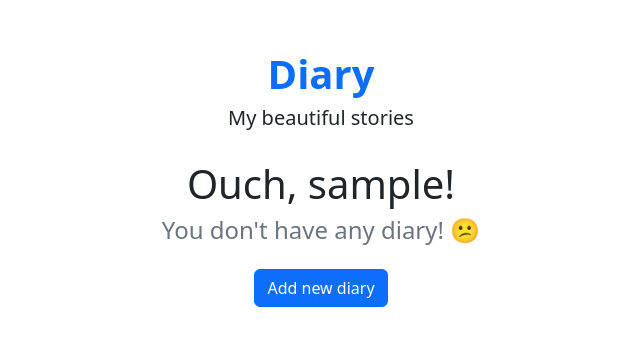
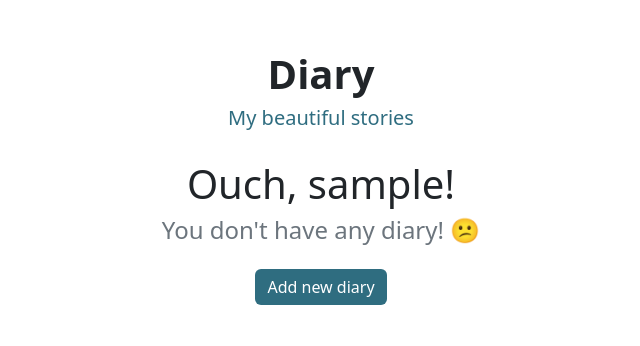
Before and after one commit to AliaWidyanita/joyfultimes, a Django app: page /diary/ in a window 1280 px wide. Shown: the part 54-400 px from the top of the page, without its empty margins (319-959 px from the left). Run offline with Django 4.2, Linux system fonts and the light colour scheme; the visitor is signed in with stand-in values (Sample User, id 1); data that the repository does not hold is empty.

Commit message:
update color

```diff
--- a/diary/templates/detail.html
+++ b/diary/templates/detail.html
@@ -14,8 +14,8 @@
     <div id="body-div" style="margin-bottom: 50px;"></div>
 
     <div style="margin:0px 0px 0px 0px">
-        <a href="{% url 'diary:show_diary'%}" style="cursor: pointer;"><button type="button" class="btn btn-secondary">Back</button></a>
-        <a href="{% url 'diary:edit' id %}" style="cursor: pointer;"><button type="button" class="btn btn-primary" style="margin: 0px 20px 0px 5px;">Edit</button></a>
+        <a href="{% url 'diary:show_diary'%}" style="cursor: pointer;"><button type="button" class="btn btn-secondary" style="border: none;">Back</button></a>
+        <a href="{% url 'diary:edit' id %}" style="cursor: pointer;"><button type="button" class="btn btn-primary" style="margin: 0px 20px 0px 5px;border: none; background-color: #2F6D80;">Edit</button></a>
         <a href="{% url 'diary:delete' id %}">
             <i class="fa-solid fa-trash" style="color:#D11A2A"></i>
         </a>
--- a/diary/templates/diary_home.html
+++ b/diary/templates/diary_home.html
@@ -9,14 +9,14 @@
 
 <body style="margin-bottom: 100px;">
   <div class="text-center"style="margin-top: 50px;">
-    <a class="text-decoration-none" >
-      <h1 class="fw-bolder fs-25 mb-25">Diary</h1>
-    </a>
-    <h5>My beautiful stories</h5>
+    <h1 class="fw-bolder fs-25 mb-25">Diary</h1>
+    <h5 style="color: #2F6D80;">My beautiful stories</h5>
   </div>
 
 
   <div class="container" id="content-section"></div>
+
+
 
   <!-- Modal -->
   <div class="modal-dialog">
@@ -35,7 +35,7 @@
                 <input type="text" id="title" name="title" class="form-control mb-4" placeholder="Hari ini aku bahagia" />
                 <textarea class="form-control mb-4" id="body" name="body" rows="4" placeholder="Ungkapkan ceritamu di sini"></textarea>
               </div>
-              <button type="submit" class="btn btn-primary" id="submit-diary-btn">Add diary</button>
+              <button type="submit" class="btn btn-primary" id="submit-diary-btn" style='border: none; background-color: #2F6D80;'>Add diary</button>
             </form>
           </div>
 
@@ -60,7 +60,7 @@
     var hour = ("0" + d.getHours()).slice(-2) + ":" + ("0" + d.getMinutes()).slice(-2);
     var res = 'Last modified at ' + wd + ', ' + da + ' ' + mo + ' ' + ye + ' ' + hour;
 
-    area.insertAdjacentHTML('beforeend', '<div class="card shadow border-0 bg-light" style="margin:30px 30px 8px 30px"><div class="card-body"><a class="text-decoration-none link-dark stretched-link" href="/diary/' + item.pk + '"><h5 class="card-title" id="card-title">' + item.fields.title + '</h5><p class="card-text body" style="display: -webkit-box; max-width: 100%; -webkit-line-clamp: 2; -webkit-box-orient: vertical; overflow: hidden;">' + item.fields.body + '</p><p class="card-text mb-2 text-muted" id="date">'+ res + '</p></div></div><div style="margin:0px 0px 0px 40px"><a href="edit/' + item.pk + '" style="cursor: pointer; margin-right: 10px;"><i class="fa-solid fa-pen-to-square" style="margin-right: 3px;"></i></a><a href="delete/' + item.pk + '" style="cursor: pointer;"><i class="fa-solid fa-trash" style="color:#D11A2A"></a></div>');
+    area.insertAdjacentHTML('beforeend', '<div class="card shadow border-0 bg-light" style="margin:30px 30px 8px 30px;"><div class="card-body"><a class="text-decoration-none link-dark stretched-link" href="/diary/' + item.pk + '"><h5 class="card-title" id="card-title">' + item.fields.title + '</h5><p class="card-text body" style="display: -webkit-box; max-width: 100%; -webkit-line-clamp: 2; -webkit-box-orient: vertical; overflow: hidden;">' + item.fields.body + '</p><p class="card-text mb-2 text-muted" id="date">'+ res + '</p></div></div><div style="margin:0px 0px 0px 40px"><a href="edit/' + item.pk + '" style="cursor: pointer; margin-right: 10px;"><i class="fa-solid fa-pen-to-square" style="margin-right: 3px; color: #2F6D80;"></i></a><a href="delete/' + item.pk + '" style="cursor: pointer;"><i class="fa-solid fa-trash" style="color:#D11A2A"></a></div>');
   }
 
 
@@ -73,11 +73,11 @@
       success: (items) => {
         const area = document.getElementById("content-section")
         if (items.length == 0) {
-          area.insertAdjacentHTML('afterbegin', "<div class='prim2' id='nodiary'><h1 style='text-align: center; margin-top: 30px;'>Ouch, {{username}}!</h1><h4 style='color: #6C757D; text-align: center;'> You don't have any diary! &#128533;</h4><div class='text-center mt-4'><button type='button' class='btn btn-primary add-task' data-bs-toggle='modal' data-bs-target='#add-diary-modal'> Add new diary </button></div></div>")
+          area.insertAdjacentHTML('afterbegin', "<div class='prim2' id='nodiary'><h1 style='text-align: center; margin-top: 30px;'>Ouch, {{username}}!</h1><h4 style='color: #6C757D; text-align: center;'> You don't have any diary! &#128533;</h4><div class='text-center mt-4'><button type='button' class='btn btn-primary add-task' data-bs-toggle='modal' data-bs-target='#add-diary-modal' style='border: none; background-color: #2F6D80;'> Add new diary </button></div></div>")
         } else {
           $("#nodiary").remove();
           $("#ar").remove()
-          area.insertAdjacentHTML('afterbegin', "<div id='ar'><div id='diary-area'></div><div class='text-center'><button type='button' class='btn btn-primary add-task' data-bs-toggle='modal' data-bs-target='#add-diary-modal' style='margin-top: 20px;'> Add new diary </button></div></div>")
+          area.insertAdjacentHTML('afterbegin', "<div id='ar'><div id='diary-area'></div><div class='text-center'><button type='button' class='btn btn-primary add-task' data-bs-toggle='modal' data-bs-target='#add-diary-modal' style='margin-top: 20px; border: none; background-color: #2F6D80;'> Add new diary </button></div></div>")
           items.map(item => createCard(item));
           console.log(items);
         }
```
